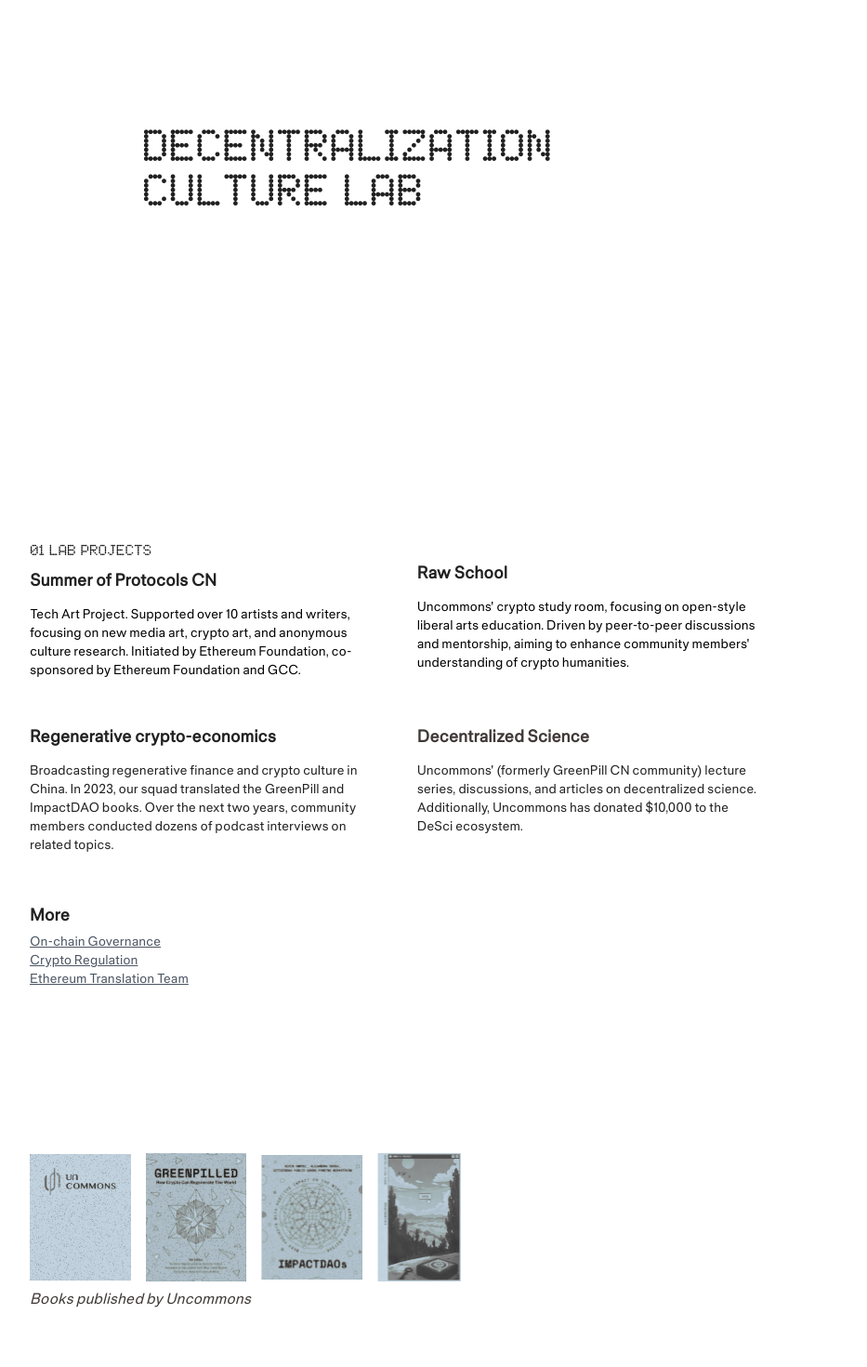
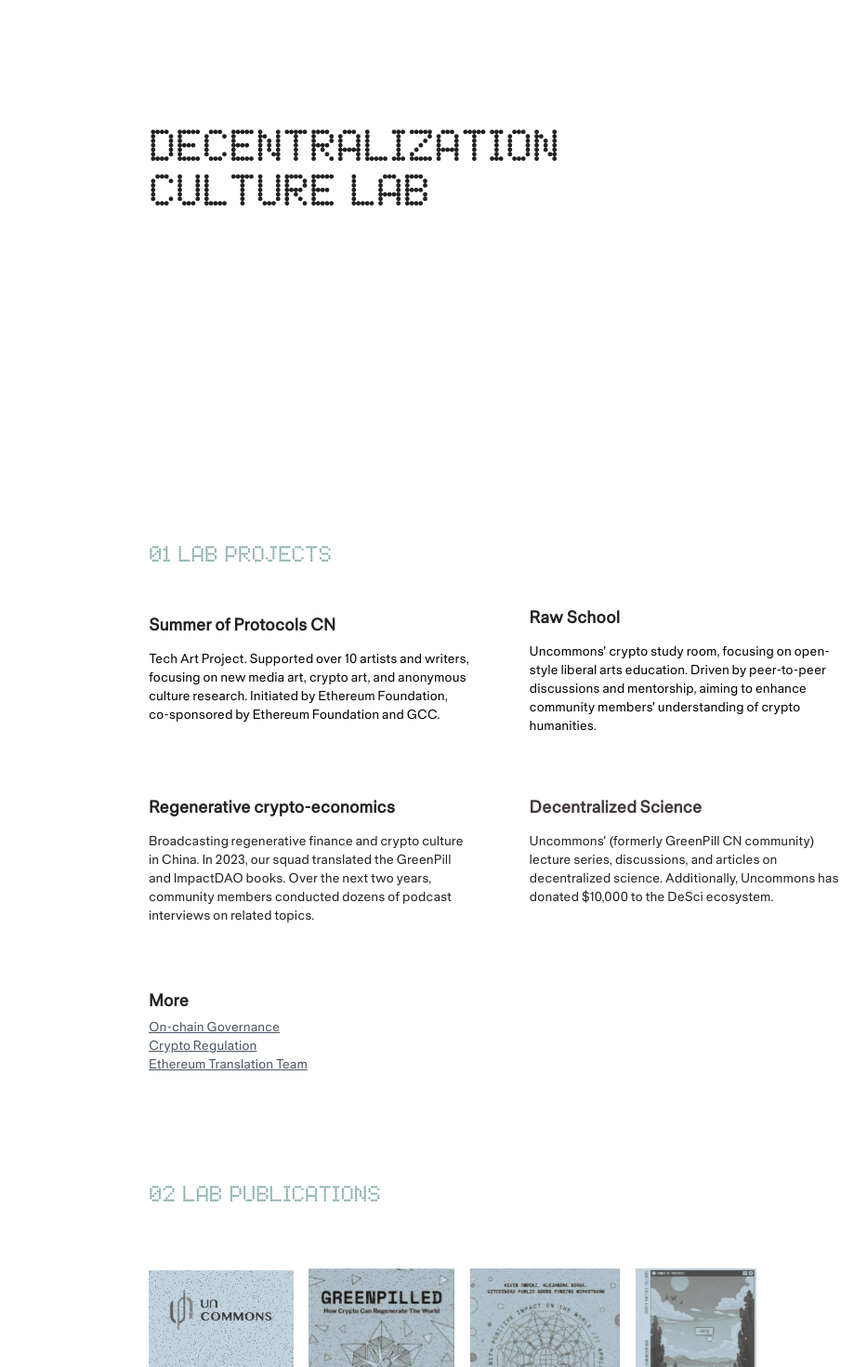
Before and after one commit to kayyueth/unco_website, a Next.js app in the folder unco_web/: page /lab in a window 1280 px wide. Shown: the part 220-1690 px from the top of the page at 93% size, without its empty margins (96-1029 px from the left). Built offline with nearby package versions, Linux system fonts and the light colour scheme.

Commit message:
update lab page

```diff
--- a/unco_web/app/lab/page.tsx
+++ b/unco_web/app/lab/page.tsx
@@ -16,17 +16,17 @@
               <h1>Decentralization<br/>Culture Lab</h1>
             </div> */}
 
-            <div className="relative h-screen">
-              <h1 className='absolute px-5 top-1/2 md:left-1/3 transform -translate-y-1/2 md:-translate-x-1/2 text-left text-midGray text-3xl md:text-5xl font-by57 z-10'>DECENTRALIZATION <br/>CULTURE LAB</h1>
+            <div className="flex h-screen items-center">
+              <h1 className='text-left md:px-32 text-midGray text-3xl md:text-5xl font-by57 z-10'>DECENTRALIZATION <br/>CULTURE LAB</h1>
             </div>
 
-            <div className="flex flex-col">
-              <h1 className="font-by57">01 LAB PROJECTS</h1>
+            <div className="flex flex-col md:px-32 gap-10 text-[#8AAFAF]">
+              <h1 className="font-by57 text-2xl">01 LAB PROJECTS</h1>
               {/* <div className="mt-20 w-full flex flex-col px-20 items-center md:flex-row md:items-start gap-10 md:gap-[10%] px-6 md:px-[100px]"> */}
             {/* <img src="/lab_img.svg" className="w-full max-w-[310px] md:w-[40%] object-contain" alt="Sculpture" />*/}
               {/* Content Section */}
-              <div className="flex flex-wrap gap-12 text-left text-midGray text-sm md:w-[80%]">
-                <div className="w-full lg:max-w-[45%]">
+              <div className="flex flex-wrap gap-16 text-left text-midGray text-sm">
+                <div className="w-full md:max-w-[45%]">
                   <h1 className="font-semibold text-lg mb-2 mt-2">Summer of Protocols CN</h1>
                   <p className="text-black mt-3">
                     Tech Art Project. Supported over 10 artists and writers, focusing on new
@@ -88,31 +88,33 @@
 
             </div>
 
-
-            <div className="flex flex-col mt-44 mb-44 w-full gap-2 items-center md:w-[53%] md:items-start">
-              <div className="flex flex-wrap gap-4 justify-center md:justify-start">
+            <div className="flex flex-col md:px-32 gap-16 mt-28 mb-20">
+              <h1 className="font-by57 text-2xl text-[#8AAFAF]">02 LAB PUBLICATIONS</h1>
+              <div className="flex flex-col min-h-[200px] gap-10 items-center md:items-start">
+                <div className="flex gap-4 justify-start md:justify-start overflow-x-auto whitespace-nowrap">
                   <img
                     src="/lab_book1.svg"
-                  className="w-1/3 md:w-1/5 md:max-h-[200px] object-contain"
+                    className="inline-block md:max-h-[200px] object-contain"
                     alt="book1"
                   />
                   <img
                     src="/lab_book2.svg"
-                  className="w-1/3 md:w-1/5 md:max-h-[200px] object-contain"
+                    className="inline-block md:max-h-[200px] object-contain"
                     alt="book2"
                   />
                   <img
                     src="/lab_book3.svg"
-                  className="w-1/3 md:w-1/5 md:max-h-[200px] object-contain"
+                    className="inline-block md:max-h-[200px] object-contain"
                     alt="book3"
                   />
                   <img
                     src="/lab_book4.svg"
-                  className="w-1/3 max-h-[185px] md:w-1/6 md:max-h-[170px] object-contain"
+                    className="inline-block max-h-[200px] object-contain"
                     alt="book4"
                   />
                 </div>
-              <p className="italic text-brown text-left">Books published by Uncommons</p>
+                <p className="text-xs text-left">Click to view books published by Uncommons</p>
+              </div>
             </div>
         </div>
     </div>
```
Lines whose indentation alone changed are shown as unchanged.
